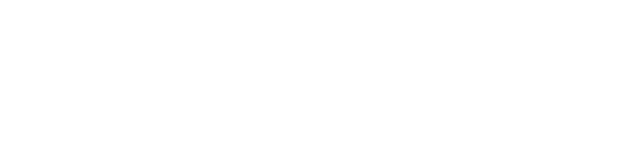
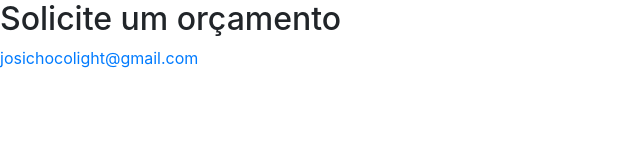
Before and after one commit to lorena-rabelo/josi-chocolight, a plain HTML site: page index.html in a window 1280 px wide. Shown: the whole page, without its empty margins (0-640 px from the left). Drawn offline with Linux system fonts and the light colour scheme.

Commit message:
Adicionando link email

```diff
--- a/index.html
+++ b/index.html
@@ -26,8 +26,12 @@
 
 
 
-        <!-- ORÇAMENTO.S  -->
-
+        <!-- ORÇAMENTO  -->
+<footer>
+    <h2>Solicite um orçamento</h2>
+    <a href="mailto:josichocolight@gmail.com" target="_black">josichocolight@gmail.com</a>
+    <a href="https://wa.me/5511999846463?text=sua%20mensagem"></a>
+</footer>
 
         <script src="js/jquery-3.4.1.min.js"></script>
         <script src="js/bootstrap.min.js"></script>
```
